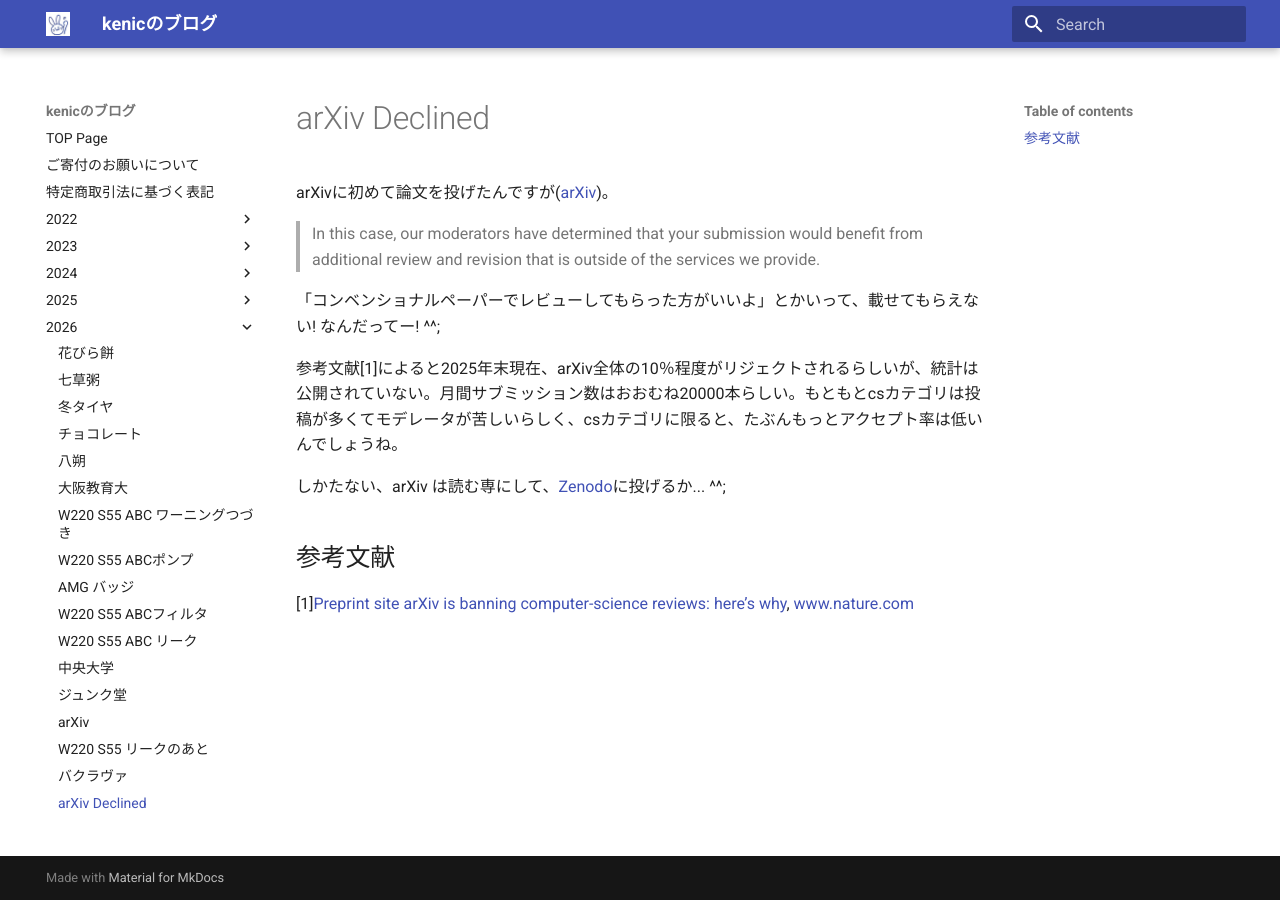
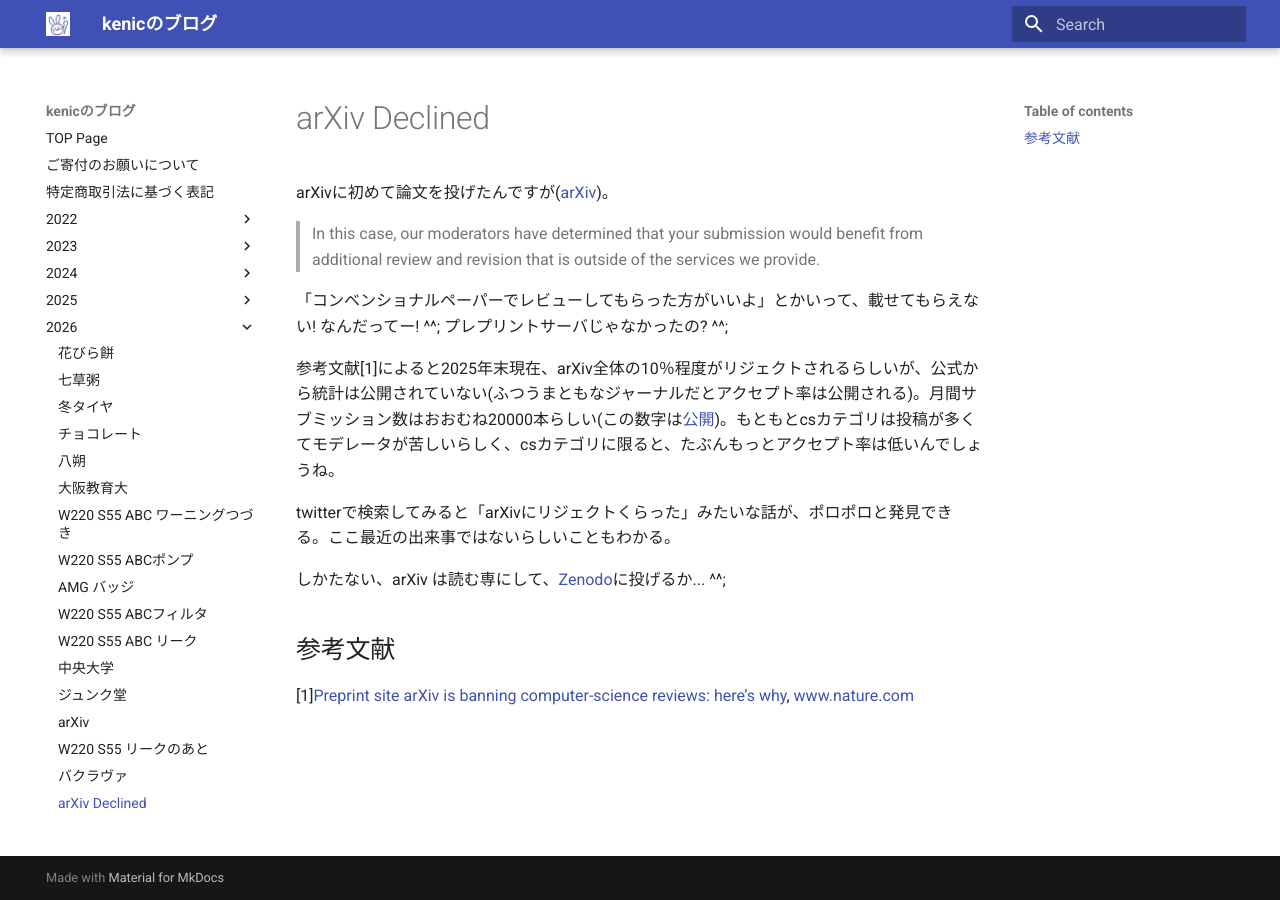
Before and after one commit to kenic/kenic.github.io, an MkDocs documentation site: the page built from docs/2026/0302arxiv-declined.md, in a window 1280 px wide. Built offline with MkDocs 1.6.1 and Material for MkDocs 9.7.7, drawn with Linux system fonts in a browser that asks for light colours.

Commit message:
minor fix

```diff
--- a/docs/2026/0302arxiv-declined.md
+++ b/docs/2026/0302arxiv-declined.md
@@ -4,9 +4,11 @@ arXivに初めて論文を投げたんですが([arXiv](https://kenic.github.io/
 
 > In this case, our moderators have determined that your submission would benefit from additional review and revision that is outside of the services we provide.
 
-「コンベンショナルペーパーでレビューしてもらった方がいいよ」とかいって、載せてもらえない! なんだってー! ^^;
+「コンベンショナルペーパーでレビューしてもらった方がいいよ」とかいって、載せてもらえない! なんだってー! ^^; プレプリントサーバじゃなかったの? ^^;
 
-参考文献[1]によると2025年末現在、arXiv全体の10％程度がリジェクトされるらしいが、統計は公開されていない。月間サブミッション数はおおむね20000本らしい。もともとcsカテゴリは投稿が多くてモデレータが苦しいらしく、csカテゴリに限ると、たぶんもっとアクセプト率は低いんでしょうね。
+参考文献[1]によると2025年末現在、arXiv全体の10％程度がリジェクトされるらしいが、公式から統計は公開されていない(ふつうまともなジャーナルだとアクセプト率は公開される)。月間サブミッション数はおおむね20000本らしい(この数字は[公開](https://arxiv.org/show_monthly_submissions))。もともとcsカテゴリは投稿が多くてモデレータが苦しいらしく、csカテゴリに限ると、たぶんもっとアクセプト率は低いんでしょうね。
+
+twitterで検索してみると「arXivにリジェクトくらった」みたいな話が、ポロポロと発見できる。ここ最近の出来事ではないらしいこともわかる。
 
 しかたない、arXiv は読む専にして、[Zenodo](https://zenodo.org)に投げるか... ^^;
 
```
